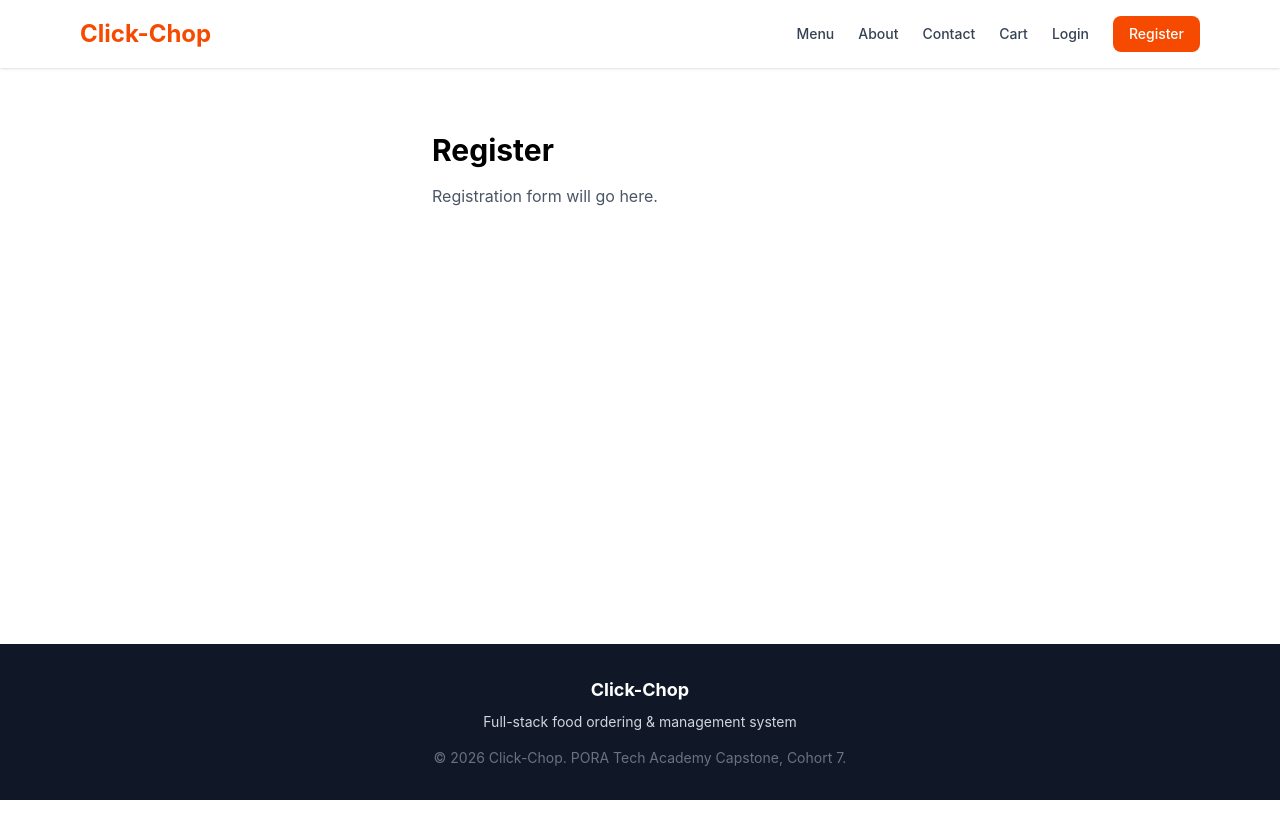
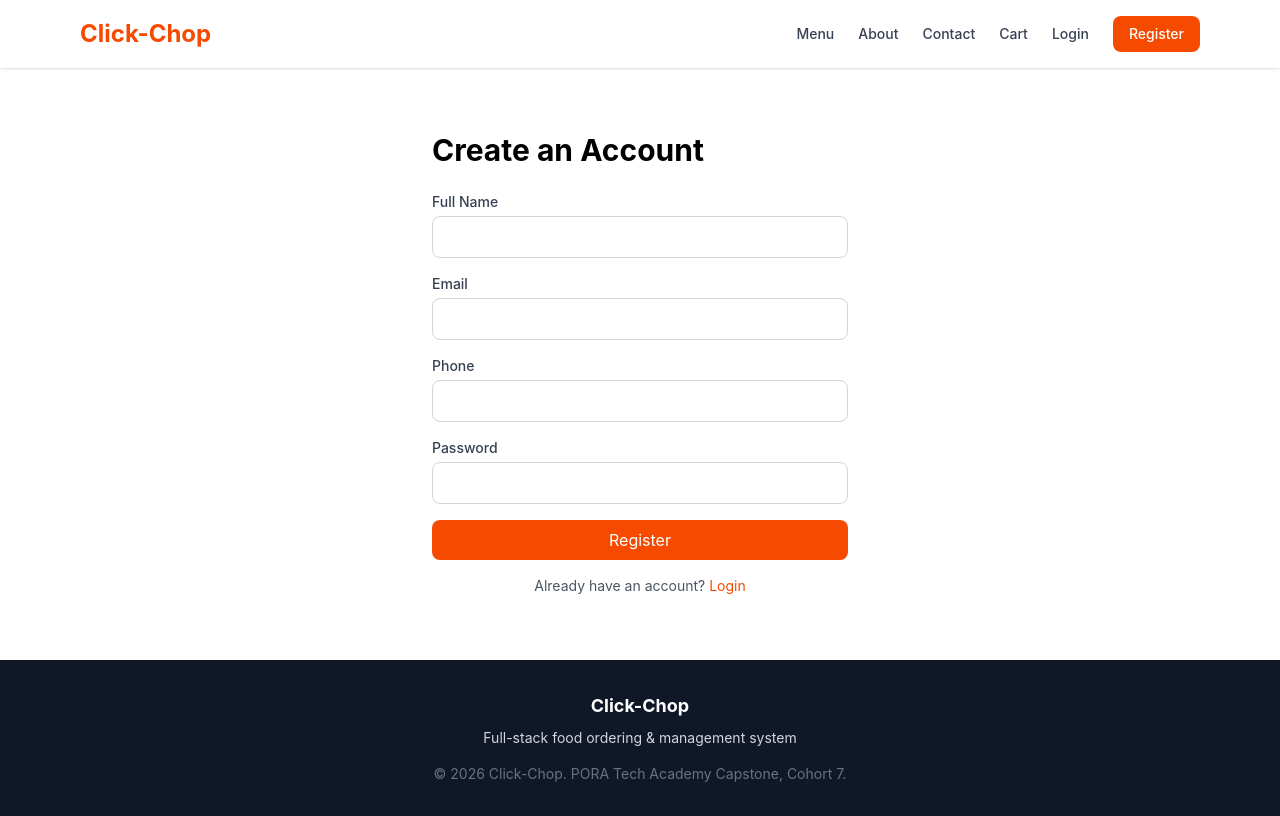
Before and after one commit to hybriqprime/click-chop, a React (Vite) app in the folder frontend/: page /register in a window 1280 px wide. Built offline with nearby package versions, Linux system fonts and the light colour scheme; no server answers.

Commit message:
feat: implement functional register and login pages with react-hook-form

```diff
--- a/frontend/src/pages/Login.jsx
+++ b/frontend/src/pages/Login.jsx
@@ -1,7 +1,74 @@
-const Login = () => (
-  <div className="max-w-md mx-auto px-4 py-16">
-    <h1 className="text-3xl font-bold mb-4">Login</h1>
-    <p className="text-gray-600">Login form will go here.</p>
-  </div>
-);
+import { useState } from 'react';
+import { useNavigate, Link } from 'react-router-dom';
+import { useForm } from 'react-hook-form';
+import { useAuth } from '../contexts/AuthContext';
+
+const Login = () => {
+  const { register, handleSubmit, formState: { errors } } = useForm();
+  const { login } = useAuth();
+  const navigate = useNavigate();
+  const [serverError, setServerError] = useState('');
+  const [loading, setLoading] = useState(false);
+
+  const onSubmit = async (data) => {
+    setServerError('');
+    setLoading(true);
+    try {
+      await login(data.email, data.password);
+      navigate('/');
+    } catch (err) {
+      setServerError(err.response?.data?.message || 'Invalid email or password');
+    } finally {
+      setLoading(false);
+    }
+  };
+
+  return (
+    <div className="max-w-md mx-auto px-4 py-16">
+      <h1 className="text-3xl font-bold mb-6">Login</h1>
+
+      {serverError && (
+        <div className="bg-red-50 text-red-700 px-4 py-3 rounded-lg mb-4 text-sm">
+          {serverError}
+        </div>
+      )}
+
+      <form onSubmit={handleSubmit(onSubmit)} className="space-y-4">
+        <div>
+          <label className="block text-sm font-medium text-gray-700 mb-1">Email</label>
+          <input
+            type="email"
+            {...register('email', { required: 'Email is required' })}
+            className="w-full border border-gray-300 rounded-lg px-3 py-2 focus:outline-none focus:ring-2 focus:ring-orange-500"
+          />
+          {errors.email && <p className="text-red-600 text-sm mt-1">{errors.email.message}</p>}
+        </div>
+
+        <div>
+          <label className="block text-sm font-medium text-gray-700 mb-1">Password</label>
+          <input
+            type="password"
+            {...register('password', { required: 'Password is required' })}
+            className="w-full border border-gray-300 rounded-lg px-3 py-2 focus:outline-none focus:ring-2 focus:ring-orange-500"
+          />
+          {errors.password && <p className="text-red-600 text-sm mt-1">{errors.password.message}</p>}
+        </div>
+
+        <button
+          type="submit"
+          disabled={loading}
+          className="w-full bg-orange-600 text-white py-2 rounded-lg hover:bg-orange-700 disabled:opacity-50"
+        >
+          {loading ? 'Logging in...' : 'Login'}
+        </button>
+      </form>
+
+      <p className="text-sm text-gray-600 mt-4 text-center">
+        Don't have an account?{' '}
+        <Link to="/register" className="text-orange-600 hover:underline">Register</Link>
+      </p>
+    </div>
+  );
+};
+
 export default Login;
--- a/frontend/src/pages/Register.jsx
+++ b/frontend/src/pages/Register.jsx
@@ -1,7 +1,96 @@
-const Register = () => (
-  <div className="max-w-md mx-auto px-4 py-16">
-    <h1 className="text-3xl font-bold mb-4">Register</h1>
-    <p className="text-gray-600">Registration form will go here.</p>
-  </div>
-);
+import { useState } from 'react';
+import { useNavigate, Link } from 'react-router-dom';
+import { useForm } from 'react-hook-form';
+import { useAuth } from '../contexts/AuthContext';
+
+const Register = () => {
+  const { register: registerField, handleSubmit, formState: { errors } } = useForm();
+  const { signup } = useAuth();
+  const navigate = useNavigate();
+  const [serverError, setServerError] = useState('');
+  const [loading, setLoading] = useState(false);
+
+  const onSubmit = async (data) => {
+    setServerError('');
+    setLoading(true);
+    try {
+      await signup(data.name, data.email, data.password, data.phone);
+      navigate('/');
+    } catch (err) {
+      setServerError(err.response?.data?.message || 'Something went wrong. Please try again.');
+    } finally {
+      setLoading(false);
+    }
+  };
+
+  return (
+    <div className="max-w-md mx-auto px-4 py-16">
+      <h1 className="text-3xl font-bold mb-6">Create an Account</h1>
+
+      {serverError && (
+        <div className="bg-red-50 text-red-700 px-4 py-3 rounded-lg mb-4 text-sm">
+          {serverError}
+        </div>
+      )}
+
+      <form onSubmit={handleSubmit(onSubmit)} className="space-y-4">
+        <div>
+          <label className="block text-sm font-medium text-gray-700 mb-1">Full Name</label>
+          <input
+            type="text"
+            {...registerField('name', { required: 'Name is required' })}
+            className="w-full border border-gray-300 rounded-lg px-3 py-2 focus:outline-none focus:ring-2 focus:ring-orange-500"
+          />
+          {errors.name && <p className="text-red-600 text-sm mt-1">{errors.name.message}</p>}
+        </div>
+
+        <div>
+          <label className="block text-sm font-medium text-gray-700 mb-1">Email</label>
+          <input
+            type="email"
+            {...registerField('email', { required: 'Email is required' })}
+            className="w-full border border-gray-300 rounded-lg px-3 py-2 focus:outline-none focus:ring-2 focus:ring-orange-500"
+          />
+          {errors.email && <p className="text-red-600 text-sm mt-1">{errors.email.message}</p>}
+        </div>
+
+        <div>
+          <label className="block text-sm font-medium text-gray-700 mb-1">Phone</label>
+          <input
+            type="text"
+            {...registerField('phone')}
+            className="w-full border border-gray-300 rounded-lg px-3 py-2 focus:outline-none focus:ring-2 focus:ring-orange-500"
+          />
+        </div>
+
+        <div>
+          <label className="block text-sm font-medium text-gray-700 mb-1">Password</label>
+          <input
+            type="password"
+            {...registerField('password', {
+              required: 'Password is required',
+              minLength: { value: 6, message: 'Password must be at least 6 characters' },
+            })}
+            className="w-full border border-gray-300 rounded-lg px-3 py-2 focus:outline-none focus:ring-2 focus:ring-orange-500"
+          />
+          {errors.password && <p className="text-red-600 text-sm mt-1">{errors.password.message}</p>}
+        </div>
+
+        <button
+          type="submit"
+          disabled={loading}
+          className="w-full bg-orange-600 text-white py-2 rounded-lg hover:bg-orange-700 disabled:opacity-50"
+        >
+          {loading ? 'Creating account...' : 'Register'}
+        </button>
+      </form>
+
+      <p className="text-sm text-gray-600 mt-4 text-center">
+        Already have an account?{' '}
+        <Link to="/login" className="text-orange-600 hover:underline">Login</Link>
+      </p>
+    </div>
+  );
+};
+
 export default Register;
```
